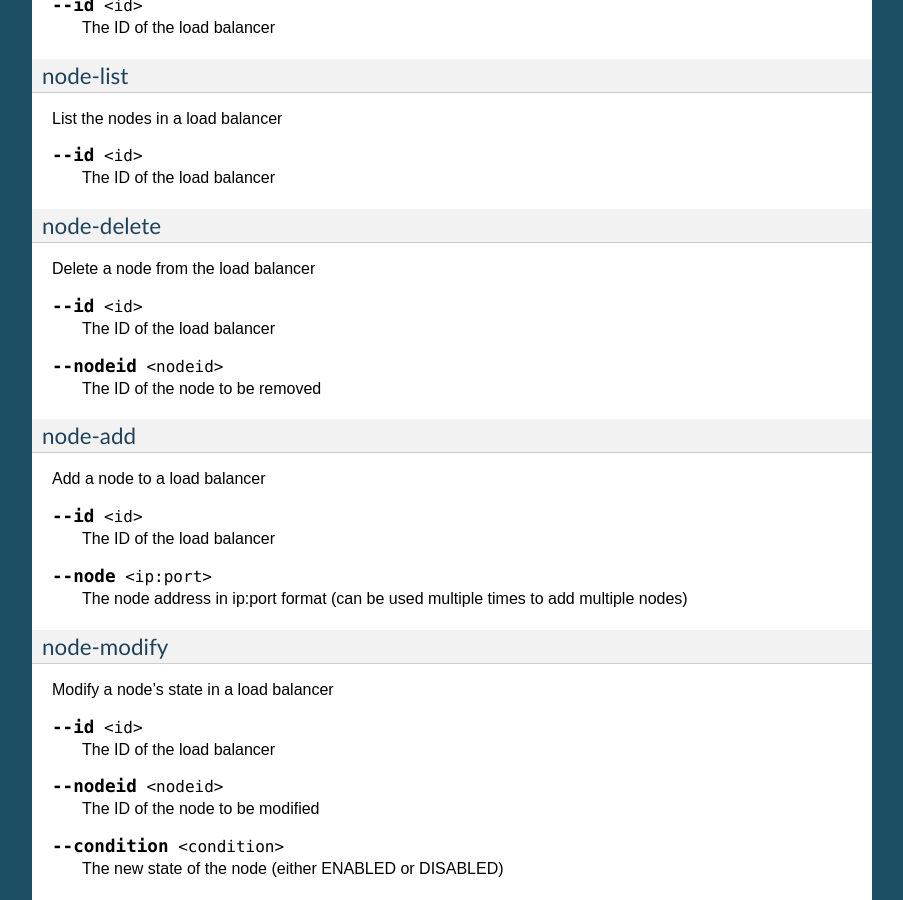
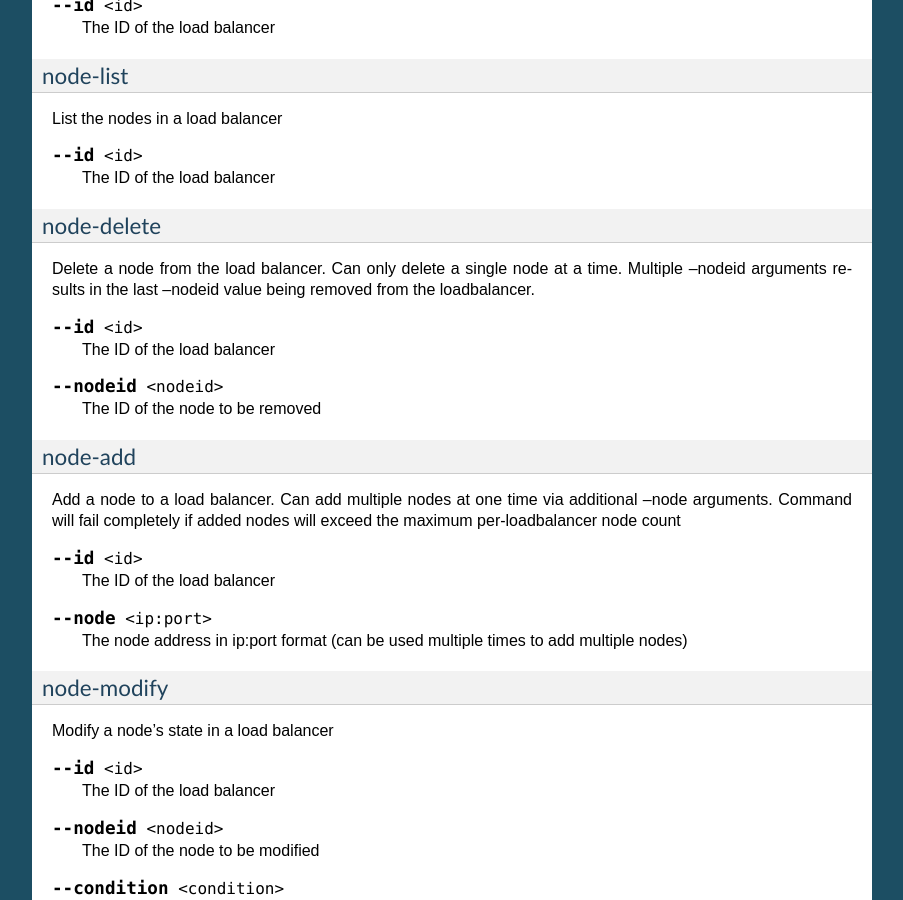
Before and after one commit to stackforge/python-libraclient, a Sphinx documentation site: the page built from doc/command.rst, in a window 1280 px wide and 900 px high, scrolled down 2352 px. Shown: the whole window, without its empty margins (198-1101 px from the left). Built offline with Sphinx 7.4.7, drawn with Linux system fonts in a browser that asks for light colours.

Commit message:
Added additional information on the behavior and limitations of node-add and node-delete
Change-Id: I5dc7c01c6641f3cf51f9ef284c69f6192f2c0509

```diff
--- a/doc/command.rst
+++ b/doc/command.rst
@@ -187,7 +187,7 @@ List the nodes in a load balancer
 node-delete
 ^^^^^^^^^^^
 
-Delete a node from the load balancer
+Delete a node from the load balancer.  Can only delete a single node at a time.  Multiple --nodeid arguments results in the last --nodeid value being removed from the loadbalancer.
 
 .. option:: --id <id>
 
@@ -202,7 +202,7 @@ Delete a node from the load balancer
 node-add
 ^^^^^^^^
 
-Add a node to a load balancer
+Add a node to a load balancer.  Can add multiple nodes at one time via additional --node arguments.  Command will fail completely if added nodes will exceed the maximum per-loadbalancer node count
 
 .. option:: --id <id>
 
```
